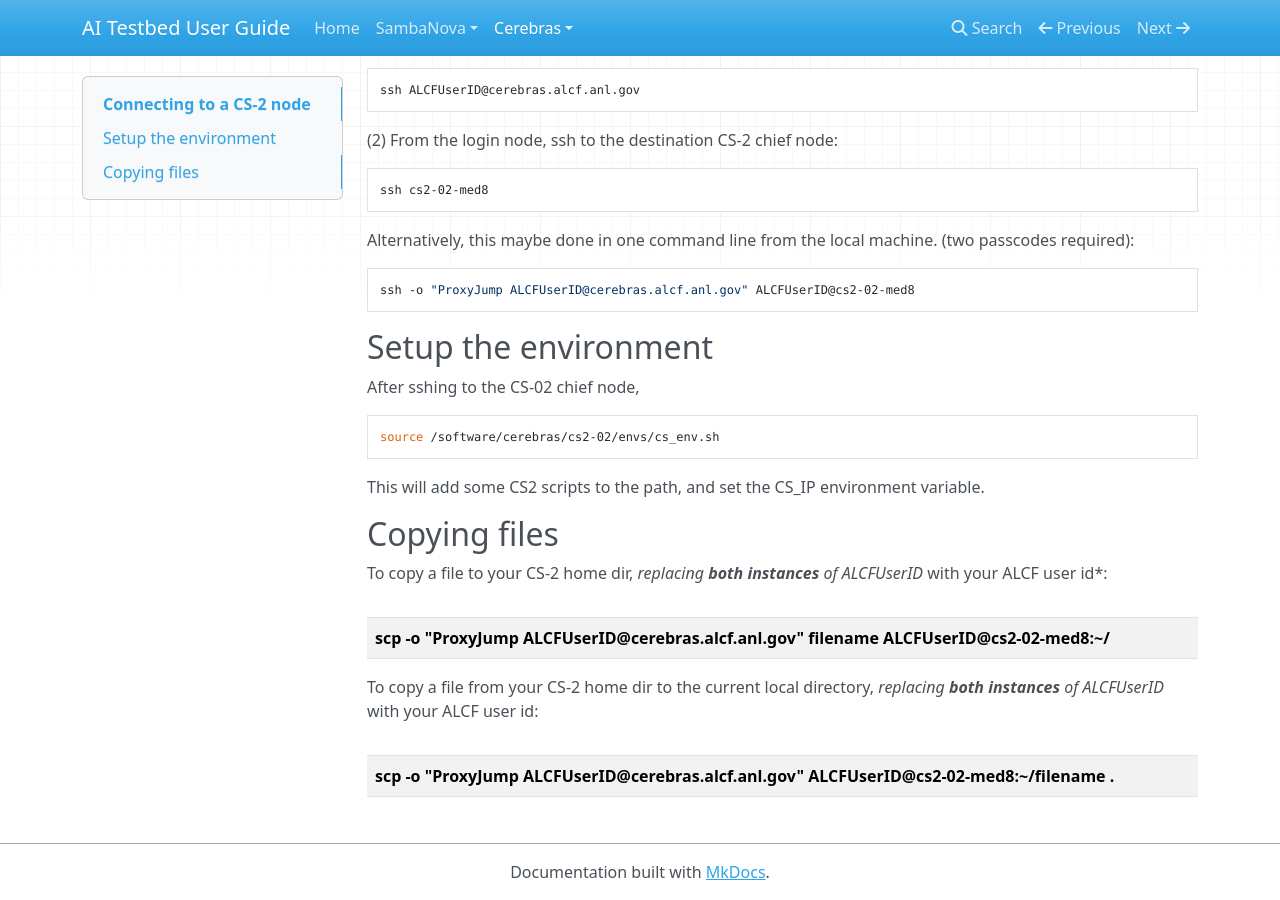
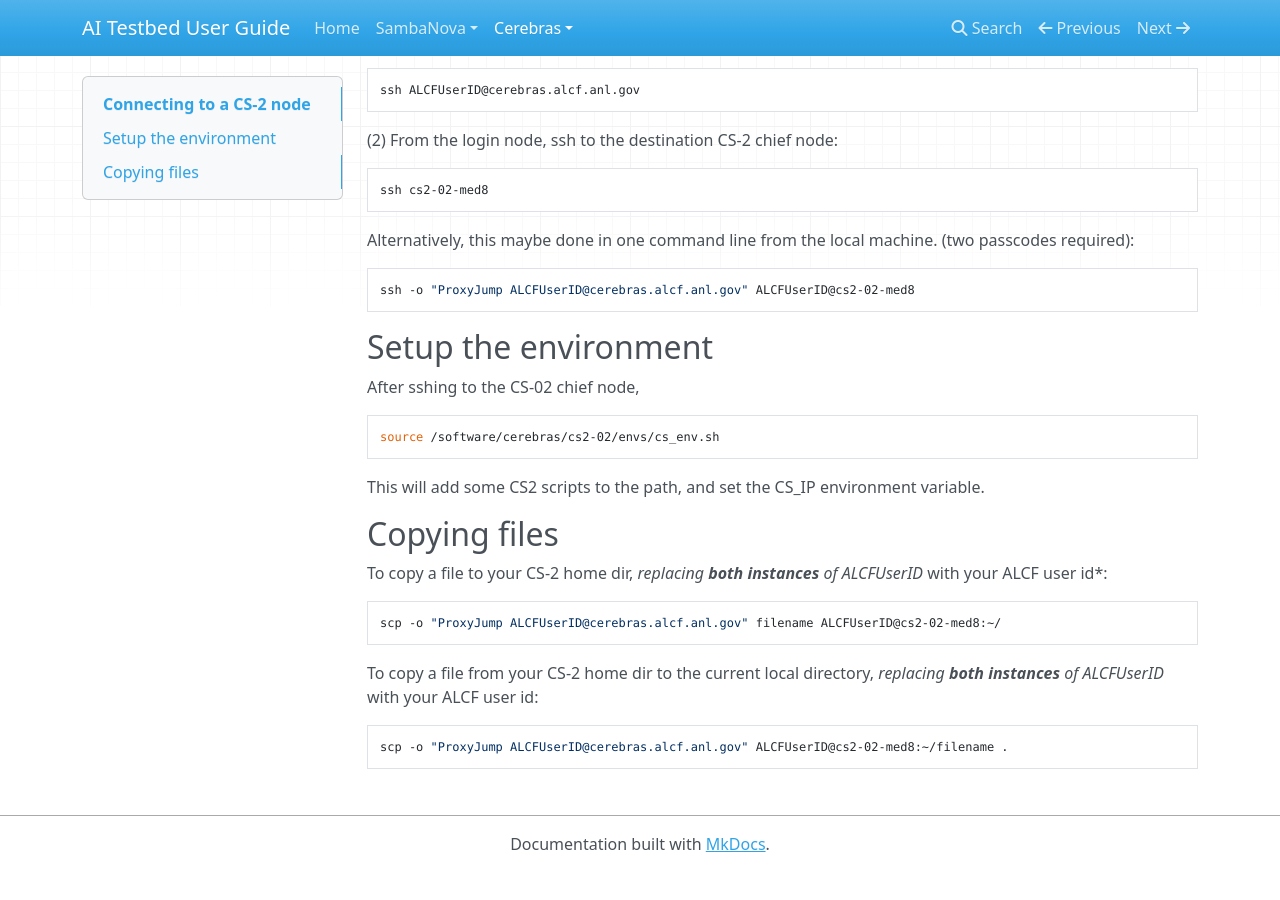
Before and after one commit to argonne-lcf/ai-testbed-userdocs, an MkDocs documentation site: the page built from docs/cerebras/Connect-to-a-CS-2-node.md, in a window 1280 px wide and 900 px high, scrolled down 613 px. Built offline with MkDocs 1.6.1, drawn with Linux system fonts in a browser that asks for light colours; nearby versions of some CDN libraries; after the commit the page ends 1485 px from its top, so only the background shows below that.

Commit message:
Update Connect-to-a-CS-2-node.md

````diff
--- a/docs/cerebras/Connect-to-a-CS-2-node.md
+++ b/docs/cerebras/Connect-to-a-CS-2-node.md
@@ -36,13 +36,11 @@
 ## Copying files
 
 To copy a file to your CS-2 home dir, *replacing <strong>both instances</strong> of ALCFUserID* with your ALCF user id*:
-
-|                                                                                  |
-|----------------------------------------------------------------------------------------------------------------------|
-| **scp -o "ProxyJump ALCFUserID@cerebras.alcf.anl.gov" filename ALCFUserID@cs2-02-med8:~/** |
+```bash
+scp -o "ProxyJump ALCFUserID@cerebras.alcf.anl.gov" filename ALCFUserID@cs2-02-med8:~/
+```
 
 To copy a file from your CS-2 home dir to the current local directory, *replacing <strong>both instances</strong> of ALCFUserID* with your ALCF user id:
-
-|                                                                                  |
-|----------------------------------------------------------------------------------|
-| **scp -o "ProxyJump ALCFUserID@cerebras.alcf.anl.gov" ALCFUserID@cs2-02-med8:~/filename .** |
+```bash
+scp -o "ProxyJump ALCFUserID@cerebras.alcf.anl.gov" ALCFUserID@cs2-02-med8:~/filename .
+```
````
